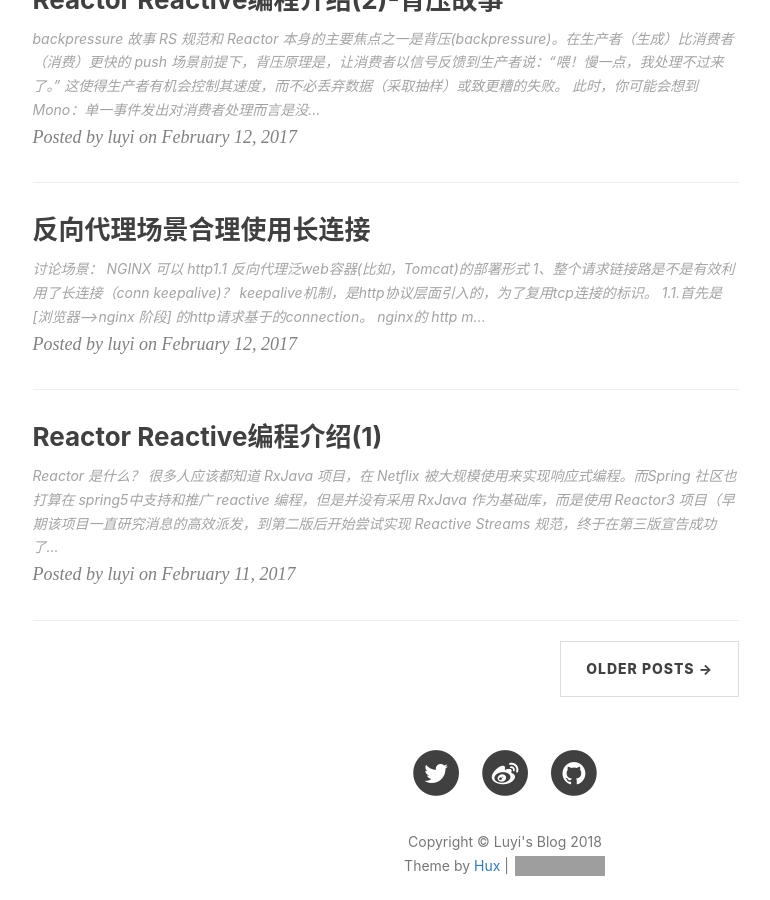
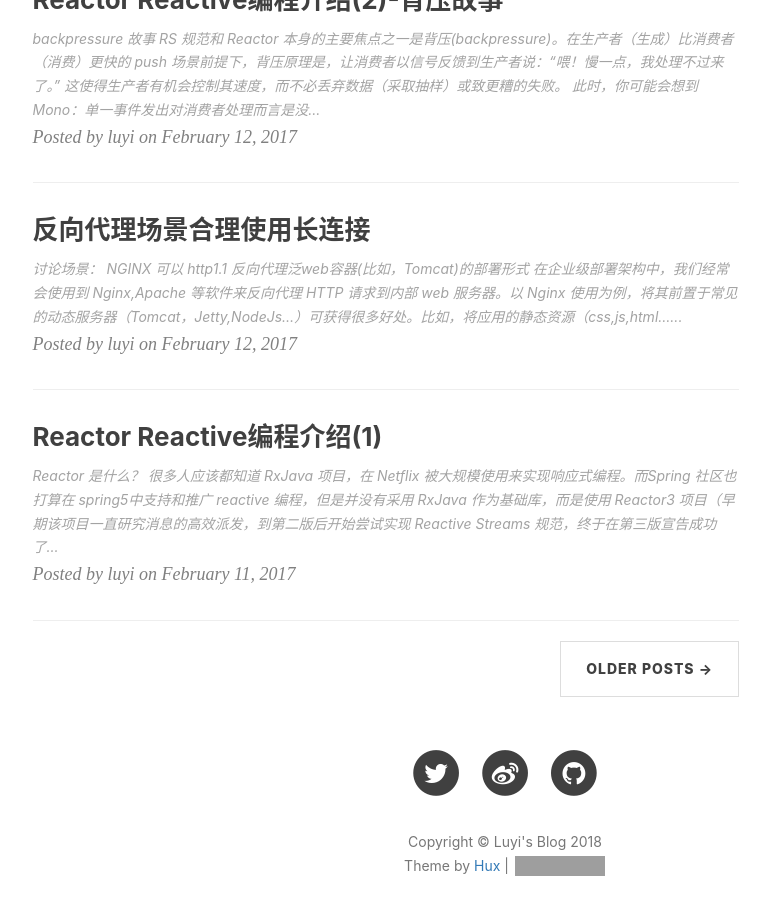
Before and after one commit to luyiisme/luyiisme.github.io, a Jekyll site: the page built from index.html, in a window 1280 px wide and 900 px high, scrolled down 1980 px. Shown: the whole window, without its empty margins (135-905 px from the left). Built offline with Jekyll 4.4.1, drawn with Linux system fonts in a browser that asks for light colours; nearby versions of some CDN libraries; the list of posts is cut into pages by our own code; comment, search, counter and statistics services are not loaded; some of the changed lines change nothing that is shown; grey boxes are pictures that could not be loaded.

Commit message:
edit dock

````diff
--- a/_posts/2017-02-12-reverseproxy.markdown
+++ b/_posts/2017-02-12-reverseproxy.markdown
@@ -9,11 +9,17 @@
 ---
 讨论场景：      NGINX 可以 http1.1 反向代理泛web容器(比如，Tomcat)的部署形式
 
-## 1、整个请求链接路是不是有效利用了长连接（conn keepalive)？
+在企业级部署架构中，我们经常会使用到 Nginx,Apache 等软件来反向代理  HTTP 请求到内部 web 服务器。以 Nginx 使用为例，将其前置于常见的动态服务器（Tomcat，Jetty,NodeJs...）可获得很多好处。比如，将应用的静态资源（css,js,html...)交由 Nginx 处理，我们可以不用关心 eTags 或者 Cache-Control 的缓存头处理以及资源压缩即可获得更快的响应和更高的吞吐。虽然很多web开发框架（Play,Spring MVC,NodeJs相关开发框架等）都有相关能力，但是开发时，你还是要去确认下使用是否正确，有没生效，生产环境如何方便运维以及性能如何等问题。 Nginx将非静态资源的请求代理到上游的 web 服务器，这种结构在后端 web 服务器出问题或发布变更时，也能由 Nginx 提供更友好的对应错误页面提示。
 
-keepalive机制，是http协议层面引入的，为了复用tcp连接的标识。
+HTTP协议从 1.1 版本开始，在未特殊声明的情况下，都默认建立持久连接（长连接），所以我们需要确认服务端是否正确配置支持持久化连接了。尤其 NGINX 向后台web服务器转发请求时，因为频繁的创建销毁连接不仅消耗 CPU，也增加延迟，如果 HTTPS 协议，那成本就尤为明显。
 
-### 1.1.首先是 [浏览器-->nginx 阶段] 的http请求基于的connection。 nginx的 http module 我们除了配置使用 http1.1 协议外，还需要关心：
+## 1、那么如何确定整个请求链接路是不是有效利用了长连接（conn keepalive)呢
+
+keep-alive 协议头，是 HTTP 协议层面引入的，为了复用底层 TCP 连接的标识。下面以浏览器端（其他支持 Keep alive 机制的 HTTP 客户端类似）访问页面为例逐个阶段分析。
+
+![image](https://cdn-1.wp.nginx.com/wp-content/uploads/2016/03/Python-NGINX-architecture-1024x596.png)
+
+### （1）首先是 [浏览器-->nginx 阶段] 的http请求基于的connection。 nginx 的 http module 我们除了配置使用 http1.1 协议外，还需要关心：
 
 ```
   keepalive_disable none； //表示对所有的浏览器都支持keepalive;(默认只对 msie6)
@@ -25,22 +31,28 @@
 
 至此，如果你是请求静态资源(即 nginx 提供的资源服务)那么 http 协议的 keepalive 优化机制就生效了；
 
-### 1.2.如果请求被反向代理进行了 tomcat，「nginx-->java server 阶段」
+### (2)如果请求被反向代理到了应用服务器（以 Tomcat 为例），「nginx-->tomcat 阶段」
 
- 这里场景比较特殊，因为对 tomcat 而言，面对的 client 是确定的，不再是不确定的用户端，因此我们尽量最大化去使用 keepalive 能力；
+ 这种反向代理的部署架构，对 tomcat 而言就比较友好了，因为其面对的 client 是确定的，主要请求是来自 nginx 转发过来的。因此这一阶段，我们应该尽量最大化发挥 keepalive 能力，重复使用已持久化的连接。
 
-  * nginx 端 http-upstream 模块，有个相关配置 keepalive(nginx 版本至少 1.1.4)：
+  * NGINX 端的 http-upstream 模块，有个相关配置 keepalive(nginx 版本至少 1.1.4)：
 
 ```
-  keepalive  connections; //没有默认值；缓存住多少个空闲keepalive的conn供使用，超过部分会关闭；（为什么会超过？因为如果并发较大，当时的conn资源小于请求数量就会创建）；另外如果upstream配置了个多个，每个都connections个；
+  keepalive  connections; //connections表示最大空闲上限数目，没有默认值；
 ```
+怎么理解这个最大空闲的阀值呢。假设当前处于空闲状态的连接数目超过了该值，那么超过数目的部分连接会被关闭；
+这种情况也是比较正常的，当一段时间并发的请求过多（比如整点的业务活动），现有的（nginx到tomcat的）连接不够用了，就会创建新的，一旦这些请求处理响应结束了，就会多出很多的空闲连接了。
 
- * 最后tomcat的connector的配置参数：
+这里补充说明下 HTTP 1.* 协议复用持久连接的背景。因为先前的年代浏览器都默认短连接，如果页面中资源过多时，频繁创建新连接去服务每个资源请求这样明显效率不高的，因此通过连接持久化供多个请求复用来提高效率。但是这种复用对请求而言是同步的，后面的请求需要等待前面的请求收到响应后，才能复用。比如，某个主要的业务服务的http请求在应用服务器处理需要：100毫秒, 那么每秒大约一个连接最大可以供10个请求复用。因此上面最大空闲连接数设置多大，是可以粗略估算的。
+
+另外，如果 nginx 中配置了多个 upstream，每个最大空闲数目都是 “connections” ；
+
+ * 最后讨论下 tomcat 的 connector 的配置参数：
 
 ```
   keepAliveTimeout  //默认值是connectionTimeout的值（单位毫秒），我们可以用-1表示不超时。
 
-  maxKeepAliveRequests //默认值是100，直接面向用户合适，但是面向nginx就不合适；我们可以使用-1,表示没有限制；这个配置什么意思呢？一个tcp conn建立起，一共处理过请求数目如果达到{maxKeepAliveRequests}那么这个服务器就取消这个连接的keepalive并关闭链接；
+  maxKeepAliveRequests //默认值是100，直接面向用户合适，但是面向nginx就不合适；我们可以使用-1,表示没有限制；这个配置什么意思呢？一个 tcp 链接建立起，一共处理过请求数目如果达到{maxKeepAliveRequests}，那么这个服务器就取消这个连接的keepalive并关闭链接；
 ```
 
 这里我们截取 tomcat 的 http1.1processor 一段基于 maxKeepAliveRequests 这个 socket 对应的属性变量，将 keepalive 关闭的代码。可以看出如何配置为1,效果就是一个连接一个请求的经典模式，所以没必要 keepalive。还有一种情况 maxKeepAliveRequests>0(>1) 会统计请求，是否达到了连接承载了请求的数量，每次请求就-1，达到了 maxKeepAliveRequests 值，同样会关闭 keepalive,并最终关闭 tcp 连接。
@@ -50,7 +62,7 @@
 
 好的，这样整个 http 链路应该是合理的 keepalive；怎么确认了，我们只要 netstat 对应的分别的服务器监听端口，然后发起请求，如果发现很多 tcp state 是 time await (表示 nginx 发起到 tomcat 连接，主动关闭了) 那就还是一次请求一个连接。如果 state 是 established，那么就对了；
 
-最后值得说明的是，这样可能并不会显著提供 tps 压测值，因为这些还不是主要的吞吐量，处理能力相关指标。但是它极大程度上复用了连接，避免了频繁的连接创建和销毁（这也会产生一定的性能影响）。   假设系统面临了持续一定时间高访问量，那么这个期间总共创建和销毁的连接总数近似为（tomcat_maxConnentions — nginx_keepalive）。 笔者，做过了简单的压测nginx的 keepalive=100,tomcat最大连接数500，那么整个过程一直到流量为0时，共创建销毁近400个连接，而如果我们tomcat的不支持 keepalive,那么整个过程中会创建销毁三四千甚至更多的连接数。
+最后值得说明的是，这样可能并不会显著提高 tps 压测值，因为这些还不是主要的吞吐量，处理能力相关指标。但是它极大程度上复用了连接，避免了频繁的连接创建和销毁（这也会产生一定的性能影响）。   假设系统面临了持续一定时间高访问量，那么这个期间总共创建和销毁的连接总数近似为（tomcat_maxConnentions — nginx_keepalive）。 笔者，做过了简单的压测nginx的 keepalive=100,tomcat最大连接数500，那么整个过程一直到流量为0时，共创建销毁近400个连接，而如果我们tomcat的不支持 keepalive,那么整个过程中会创建销毁三四千甚至更多的连接数。
 
 注：频繁的连接创建也会出现socket不够用的情况。why?
 
````
